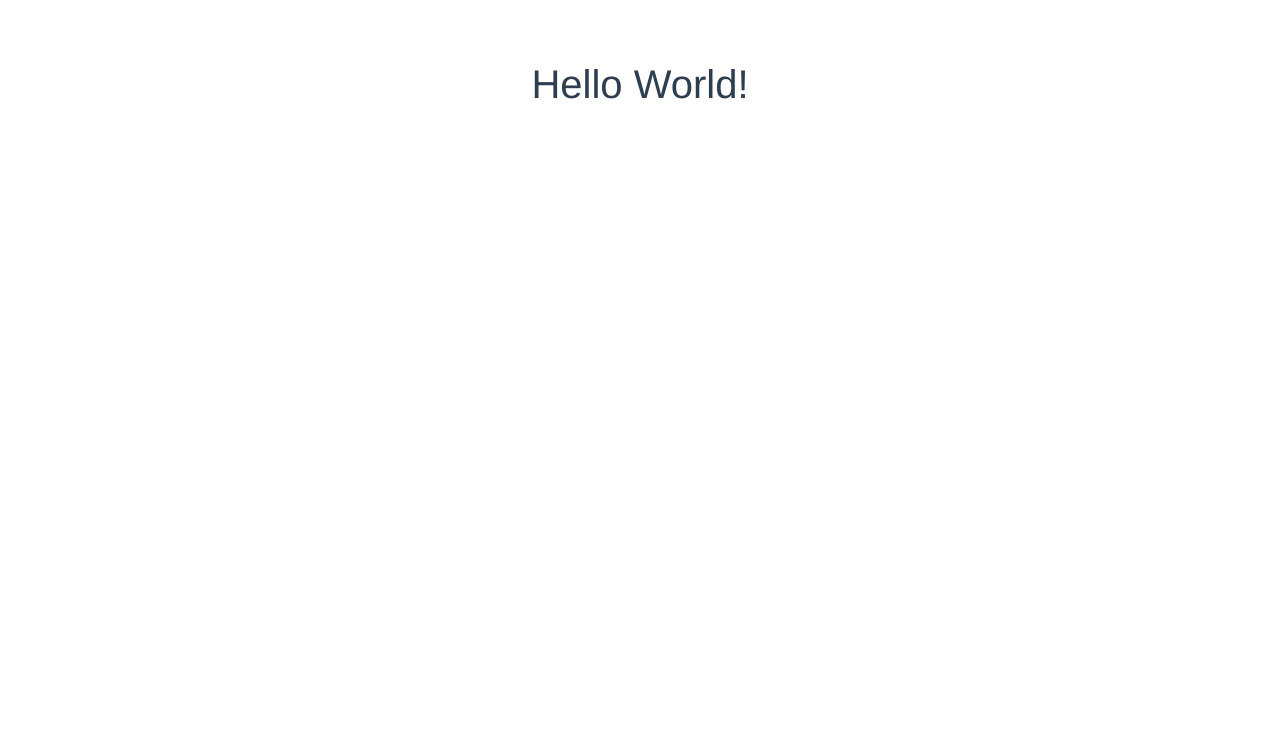
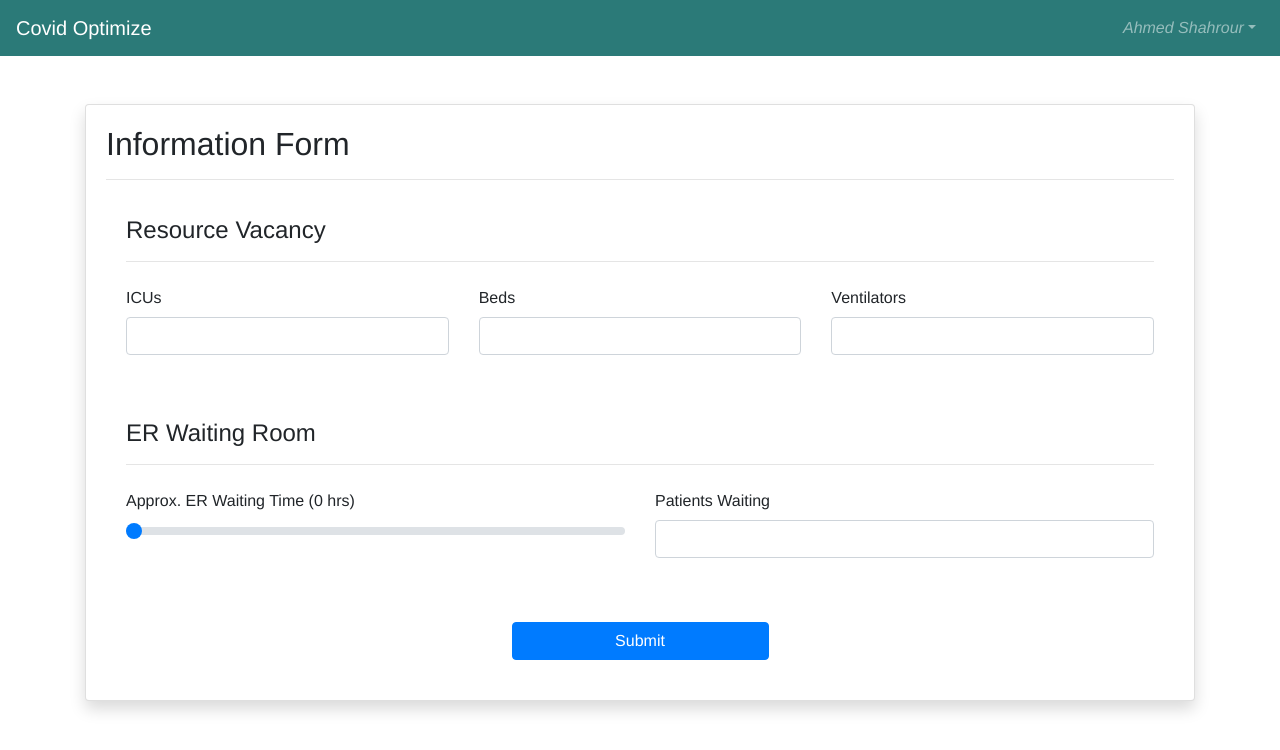
Before and after one commit to ahmadshahrour951/seed, a Vue app: page /input in a window 1280 px wide. Shown: the top 750 px of the page. Built offline with nearby package versions, Linux system fonts and the light colour scheme.

Commit message:
Quick Setup

```diff
--- a/src/App.vue
+++ b/src/App.vue
@@ -1,17 +1,12 @@
 <template>
   <div id="app">
-    <Login />
+    <router-view></router-view>
   </div>
 </template>
 
 <script>
-import Login from './components/Login';
-
 export default {
-  name: 'App',
-  components: {
-    Login
-  }
+  name: 'App'
 };
 </script>
 
@@ -20,8 +15,6 @@ export default {
   font-family: Avenir, Helvetica, Arial, sans-serif;
   -webkit-font-smoothing: antialiased;
   -moz-osx-font-smoothing: grayscale;
-  text-align: center;
-  color: #2c3e50;
-  margin-top: 60px;
+  height: 100vh;
 }
 </style>
--- /dev/null
+++ b/src/components/InfoInput.vue
@@ -0,0 +1,104 @@
+<template>
+  <div>
+    <TheNavBar />
+    <div class="container mt-5">
+      <b-card class="shadow">
+        <b-card-title title-tag="h2">Information Form</b-card-title>
+        <hr />
+        <b-card-body>
+          <b-form @submit="onSubmit">
+            <h4>Resource Vacancy</h4>
+            <hr />
+            <b-row class="mt-4">
+              <b-col>
+                <b-form-group label="ICUs">
+                  <b-form-input
+                    type="number"
+                    v-model="icus_vacant"
+                  ></b-form-input>
+                </b-form-group>
+              </b-col>
+              <b-col>
+                <b-form-group label="Beds">
+                  <b-form-input type="number" v-model="beds_vacant">
+                  </b-form-input>
+                </b-form-group>
+              </b-col>
+              <b-col>
+                <b-form-group label="Ventilators">
+                  <b-form-input type="number" v-model="ventilators_vacant">
+                  </b-form-input>
+                </b-form-group>
+              </b-col>
+            </b-row>
+
+            <h4 class="mt-5">ER Waiting Room</h4>
+            <hr />
+            <b-row class="mt-4">
+              <b-col>
+                <b-form-group
+                  :label="`Approx. ER Waiting Time (${er_wait_time} hrs)`"
+                >
+                  <b-form-input
+                    v-model="er_wait_time"
+                    type="range"
+                    min="0"
+                    max="8"
+                    step="0.25"
+                  ></b-form-input>
+                </b-form-group>
+              </b-col>
+              <b-col>
+                <b-form-group label="Patients Waiting">
+                  <b-form-input
+                    type="number"
+                    v-model="patients_waiting"
+                  ></b-form-input>
+                </b-form-group>
+              </b-col>
+            </b-row>
+            <div class="text-center">
+              <b-button
+                v-if="!showSpinner"
+                type="submit"
+                variant="primary"
+                class="w-25 mt-5"
+                >Submit</b-button
+              >
+              <b-button v-else disabled variant="primary" class="w-25 mt-5"
+                ><b-spinner class="mx-auto" small></b-spinner
+              ></b-button>
+            </div>
+          </b-form>
+        </b-card-body>
+      </b-card>
+    </div>
+  </div>
+</template>
+
+<script>
+import TheNavBar from './TheNavBar';
+export default {
+  name: 'InfoInput',
+  components: {
+    TheNavBar
+  },
+  data() {
+    return {
+      showSpinner: false,
+      icus_vacant: '',
+      beds_vacant: '',
+      ventilators_vacant: '',
+      er_wait_time: 0,
+      patients_waiting: ''
+    };
+  },
+  methods: {
+    onSubmit() {
+      this.showSpinner = true;
+    }
+  }
+};
+</script>
+
+<style></style>
--- a/src/components/Login.vue
+++ b/src/components/Login.vue
@@ -1,11 +1,84 @@
 <template>
-  <div class="container">
-    <h1>Hello World!</h1>
+  <div class="h-100" style="background-color: #2b7a78 ">
+    <div class="container h-100">
+      <b-row class="h-100">
+        <b-card
+          class="shadow col-9 col-sm-9 col-md-7 col-lg-5 col-xl-4 mx-auto my-auto text-center"
+          style="min-width: 340px;"
+        >
+          <b-card-title title-tag="h2">Covid Optimize</b-card-title>
+          <hr />
+          <b-card-body>
+            <div style="height: 160px;" class="align-middle">
+              <b-row v-if="showSpinner" class="h-100 py-5 my-3">
+                <b-spinner class="mx-auto"></b-spinner>
+              </b-row>
+              <b-form
+                v-else
+                @submit="onSubmit"
+                class="mx-auto mt-3 mb-3"
+                style="height: inherit;"
+              >
+                <b-form-input
+                  type="email"
+                  required
+                  placeholder="Email"
+                  v-model="form.email"
+                  class="mb-3 shadow-sm"
+                >
+                </b-form-input>
+                <b-form-input
+                  type="password"
+                  required
+                  placeholder="Password"
+                  v-model="form.password"
+                  class="mb-3 mt-3 shadow-sm"
+                >
+                </b-form-input>
+                <b-button
+                  type="submit"
+                  class="w-50"
+                  :disabled="disableSubmit"
+                  variant="outline-primary"
+                  >Login</b-button
+                >
+              </b-form>
+            </div>
+          </b-card-body>
+        </b-card>
+      </b-row>
+    </div>
   </div>
 </template>
 
 <script>
-export default {};
+export default {
+  name: 'Login',
+  data() {
+    return {
+      form: {
+        email: '',
+        password: ''
+      },
+      showSpinner: false
+    };
+  },
+  computed: {
+    disableSubmit() {
+      return !this.form.email.length || !this.form.password.length;
+    }
+  },
+  methods: {
+    onSubmit(evt) {
+      evt.preventDefault();
+      this.showSpinner = true;
+      setTimeout(() => {
+        // this.$emit('authenticated', true);
+        this.$router.push({ name: 'InfoInput' });
+      }, 2000);
+    }
+  }
+};
 </script>
 
 <style></style>
--- /dev/null
+++ b/src/components/TheNavBar.vue
@@ -0,0 +1,27 @@
+<template>
+  <b-navbar toggleable="lg" type="dark" style="background-color: #2b7a78">
+    <b-navbar-brand href="#">Covid Optimize</b-navbar-brand>
+
+    <b-navbar-toggle target="nav-collapse"></b-navbar-toggle>
+
+    <b-collapse id="nav-collapse" is-nav>
+      <!-- Right aligned nav items -->
+      <b-navbar-nav class="ml-auto">
+        <b-nav-item-dropdown right>
+          <!-- Using 'button-content' slot -->
+          <template v-slot:button-content>
+            <em>Ahmed Shahrour</em>
+          </template>
+          <b-dropdown-item href="#">Profile</b-dropdown-item>
+          <b-dropdown-item href="#">Sign Out</b-dropdown-item>
+        </b-nav-item-dropdown>
+      </b-navbar-nav>
+    </b-collapse>
+  </b-navbar>
+</template>
+
+<script>
+export default {};
+</script>
+
+<style></style>
--- a/src/router/index.js
+++ b/src/router/index.js
@@ -3,6 +3,7 @@ import VueRouter from 'vue-router';
 
 import AppAux from '../components/layout/AppAux.vue';
 import Login from '../components/Login.vue';
+import InfoInput from '../components/InfoInput.vue';
 
 Vue.use(VueRouter);
 
@@ -16,9 +17,14 @@ const routes = [
     },
     children: [
       {
-        path: 'login',
+        path: '/login',
         name: 'Login',
         component: Login
+      },
+      {
+        path: 'input',
+        name: 'InfoInput',
+        component: InfoInput
       }
     ]
   }
```
